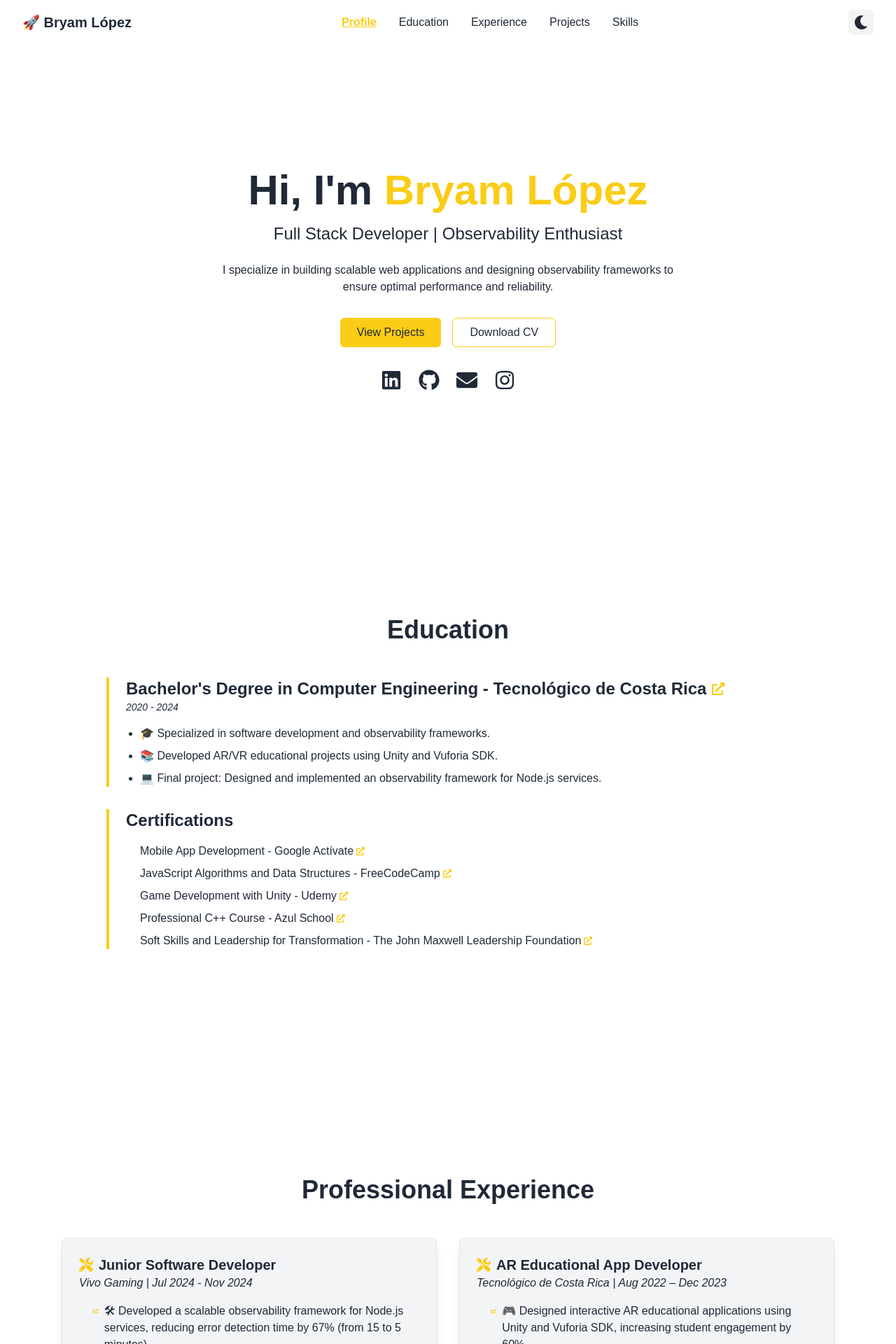
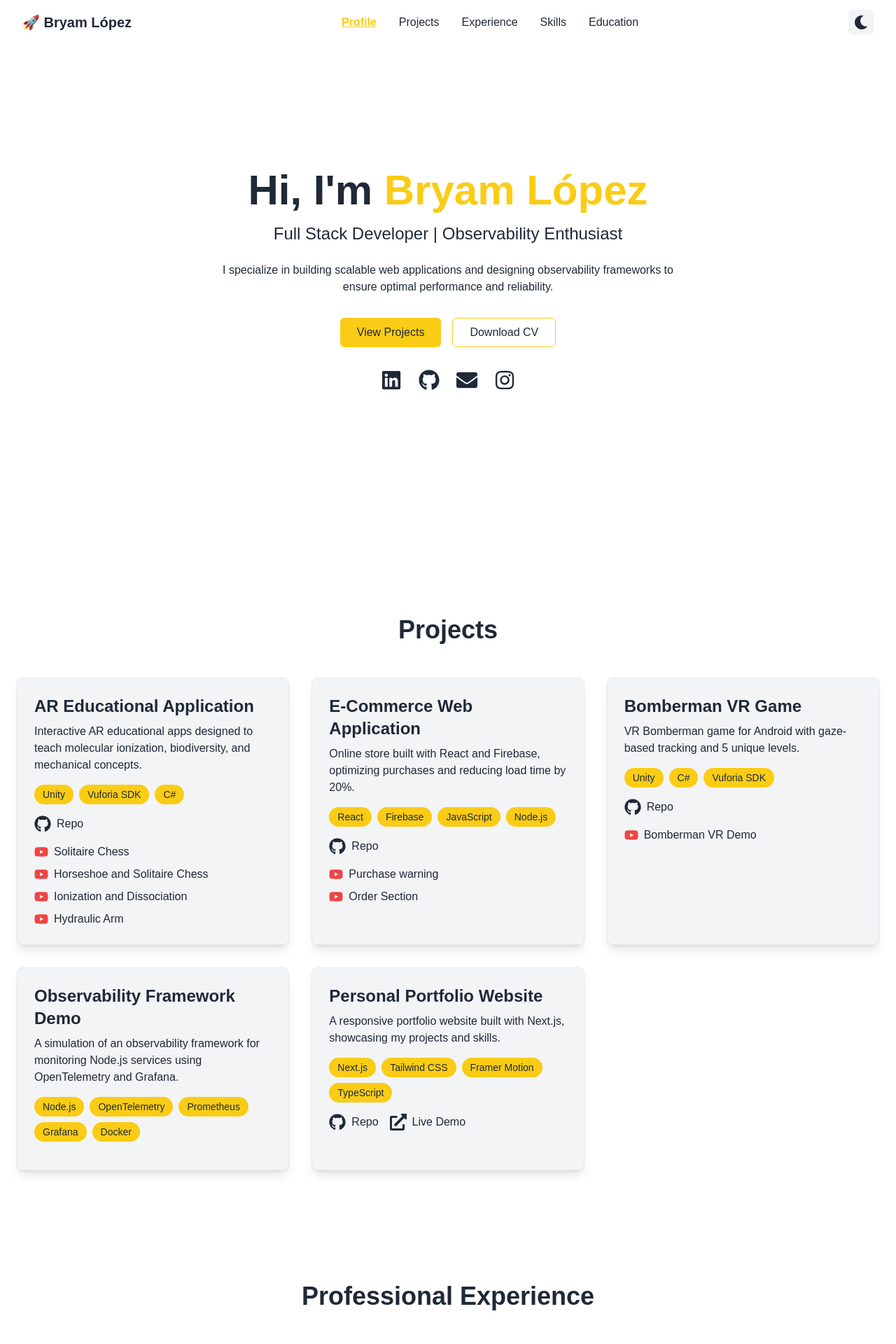
Before and after one commit to bryamslm/portfolio, a Next.js app: page / in a window 1280 px wide. Shown: the top 1920 px of the page at 70% size. Built offline with nearby package versions, Linux system fonts and the light colour scheme.

Commit message:
Change sections order

```diff
--- a/src/app/page.tsx
+++ b/src/app/page.tsx
@@ -11,10 +11,10 @@ export default function Home() {
     <main>
       <Navbar />
       <Profile />
+      <Projects />
+      <Experience />
+      <Skills />
       <Education />
-      <Experience />
-      <Projects />
-      <Skills />
       <Footer />
     </main>
   );
--- a/src/components/Navbar.tsx
+++ b/src/components/Navbar.tsx
@@ -36,10 +36,10 @@ export default function Navbar() {
 
   const navigationLinks = [
     { href: "profile", label: "Profile" },
+    { href: "projects", label: "Projects" },
+    { href: "experience", label: "Experience" },
+    { href: "skills", label: "Skills" },
     { href: "education", label: "Education" },
-    { href: "experience", label: "Experience" },
-    { href: "projects", label: "Projects" },
-    { href: "skills", label: "Skills" },
   ];
 
   return (
```
